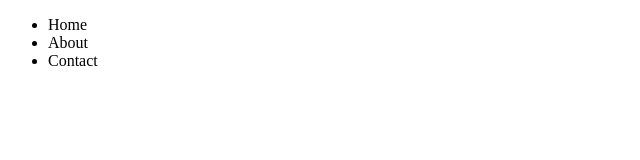
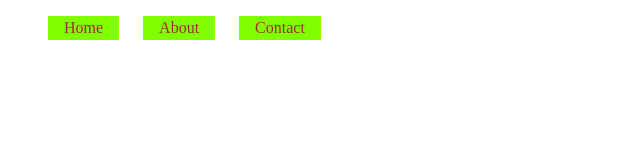
Before and after one commit to smsohelrana420/BasicHTML, a plain HTML site: page index.html in a window 1280 px wide. Shown: the whole page, without its empty margins (0-640 px from the left). Drawn offline with Linux system fonts and the light colour scheme.

Commit message:
second commit

```diff
--- /dev/null
+++ b/css/style.css
@@ -0,0 +1,17 @@
+ul{
+    display: flex;
+    gap: 24px;
+    list-style: none;
+    color: brown;
+
+}
+ul li{
+    background-color: chartreuse;
+    padding: 3px 16px;
+    transition: 0.4s;
+}
+ul li:hover{
+    background-color: aqua;
+    transition: 0.4s ease-in-out;
+    color: black;
+}
--- a/index.html
+++ b/index.html
@@ -4,6 +4,7 @@
     <meta charset="UTF-8">
     <meta name="viewport" content="width=device-width, initial-scale=1.0">
     <title>Basic HTML</title>
+    <link rel="stylesheet" href="./css/style.css">
 </head>
 <body>
     <ul>
```
